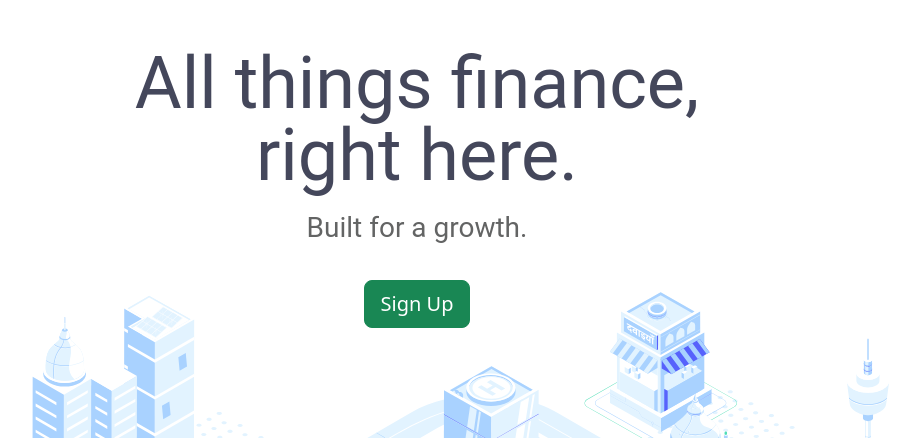
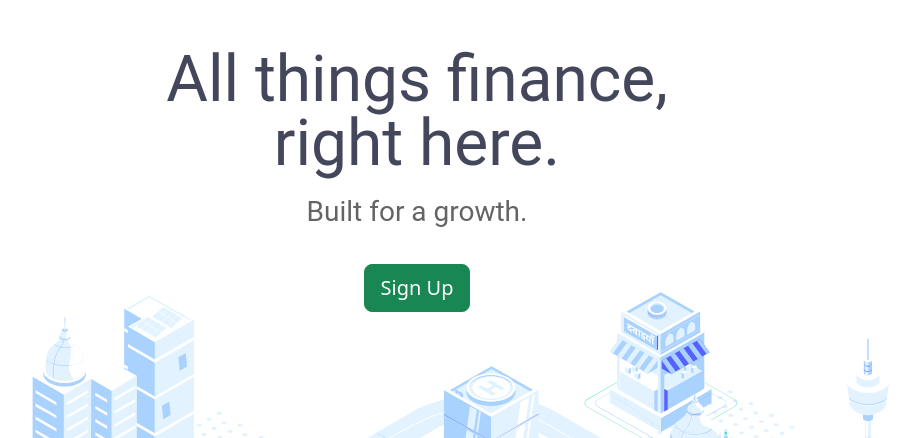
Before and after one commit to Naman-0206/Money-Manager, a Django app: page / in a window 1280 px wide. Shown: the part 96-534 px from the top of the page, without its empty margins (223-1143 px from the left). Run offline with Django 4.2, Linux system fonts and the light colour scheme.

Commit message:
fixed bug

```diff
--- a/cash_app/templates/home.html
+++ b/cash_app/templates/home.html
@@ -28,8 +28,8 @@
         .headText {
             font-family: Roboto, system-ui;
             color: #44475b;
-            font-size: 4.5rem;
-            line-height: 4.5rem;
+            font-size: 4rem;
+            line-height: 4rem;
         }
 
         .lightText {
```
